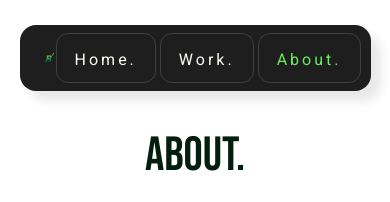
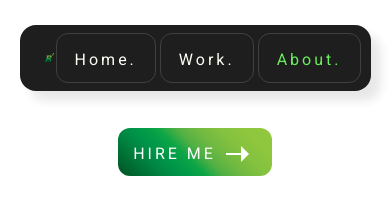
Before and after one commit to Todd-Productions/b2-tech-solutions, a Next.js app: page /about in a window 390 px wide. Shown: the top 202 px of the page. Built offline with nearby package versions, Linux system fonts and the light colour scheme.

Commit message:
Added mobile Hire Me btn

```diff
--- a/src/ui/molecules/Header/Header.tsx
+++ b/src/ui/molecules/Header/Header.tsx
@@ -12,12 +12,14 @@ import { INavLink } from "../../../types"
 export interface HeaderProps {
   links: INavLink[]
   hireLink: INavLink
+  displayHireMobile?: boolean
 }
 
 const Header: React.FC<HeaderProps> = (props) => {
-  const { links, hireLink } = props
+  const { links, hireLink, displayHireMobile } = props
 
   return (
+    <>
       <header className="header">
         <div className="header-grid grid content-center items-center grid-cols-[1fr_2fr] sm:grid-cols-[40px_1fr_auto] md:grid-cols-[60px_1fr_auto]  md:gap-x-4">
           <div className="header-item">
@@ -43,6 +45,16 @@ const Header: React.FC<HeaderProps> = (props) => {
           </div>
         </div>
       </header>
+      {displayHireMobile === true ? null : (
+        <div className="top-32 w-full flex justify-center z-10 fixed sm:hidden">
+          <Link href={hireLink.url}>
+            <Button color="green" includeArrow>
+              {hireLink.label}
+            </Button>
+          </Link>
+        </div>
+      )}
+    </>
   )
 }
 
--- a/src/ui/molecules/Header/header.css
+++ b/src/ui/molecules/Header/header.css
@@ -22,3 +22,12 @@
 .header-item {
   text-align: text-center;
 }
+
+.mobile-btn {
+  background-color: blue;
+  padding: 50px;
+  margin: 0 auto !important;
+  width: 100%;
+  display: flex;
+  justify-content: center;
+}
--- a/src/ui/organisms/MainLayout/MainLayout.tsx
+++ b/src/ui/organisms/MainLayout/MainLayout.tsx
@@ -8,14 +8,19 @@ export interface MainLayoutProps {
   navLinks: INavLink[]
   footerLinks: INavLink[]
   hireLink: INavLink
+  displayHireMobile?: boolean
 }
 
 const MainLayout: React.FC<MainLayoutProps> = (props: MainLayoutProps) => {
-  const { children, navLinks, footerLinks, hireLink } = props
+  const { children, navLinks, footerLinks, hireLink, displayHireMobile } = props
 
   return (
     <div>
-      <Header links={navLinks} hireLink={hireLink} />
+      <Header
+        links={navLinks}
+        hireLink={hireLink}
+        displayHireMobile={displayHireMobile}
+      />
       <main>{children}</main>
       <Footer links={footerLinks} />
     </div>
--- a/src/ui/templates/ContactTemplate/ContactTemplate.tsx
+++ b/src/ui/templates/ContactTemplate/ContactTemplate.tsx
@@ -15,7 +15,7 @@ const ContactTemplate: React.FC<ContactProps> = (props) => {
   const { description, email, handleSubmit } = props
 
   return (
-    <MainLayout {...getMainLayoutProps(props)}>
+    <MainLayout {...getMainLayoutProps(props)} displayHireMobile>
       <ContactSection
         description={description}
         email={email}
```
Lines whose indentation alone changed are shown as unchanged.
